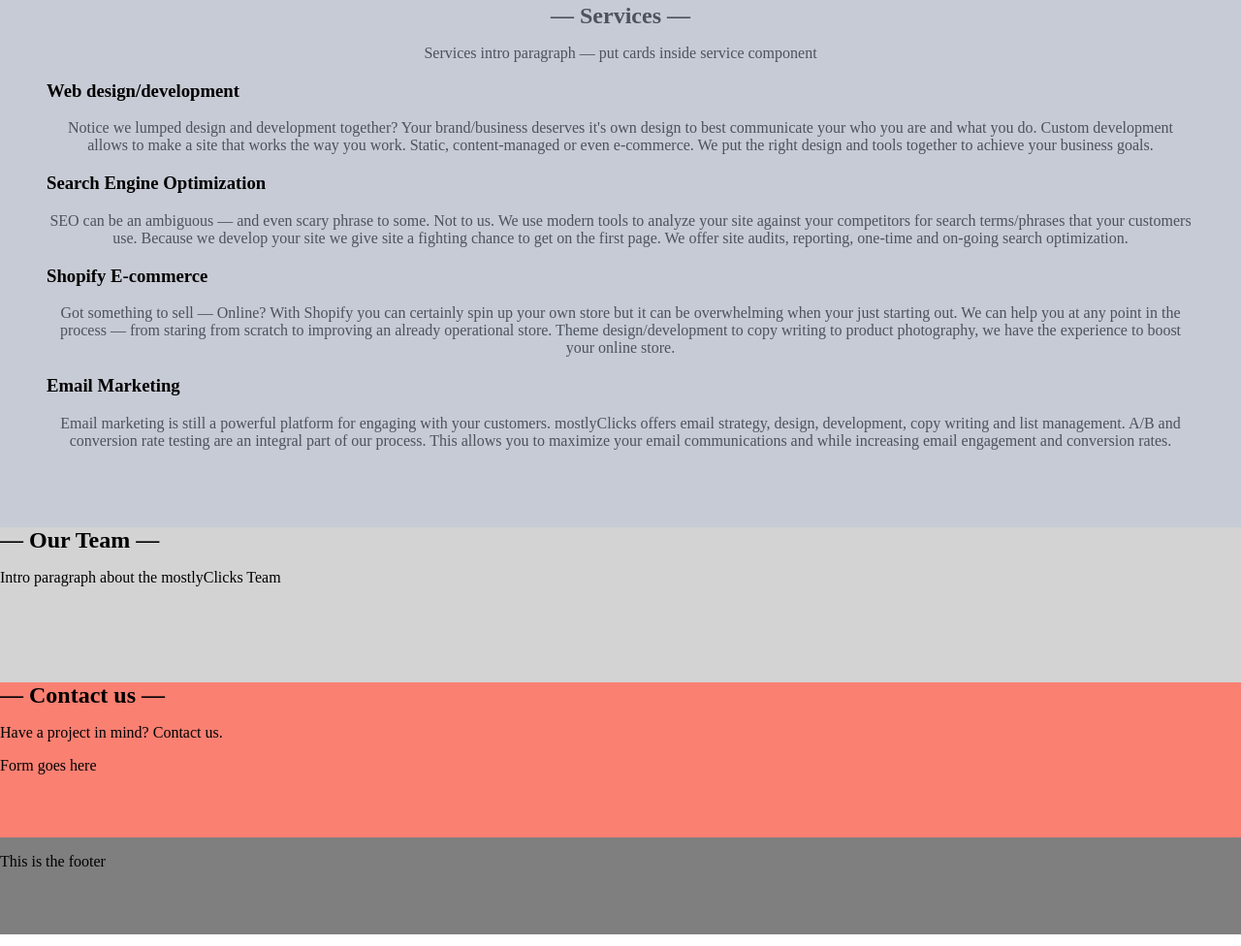
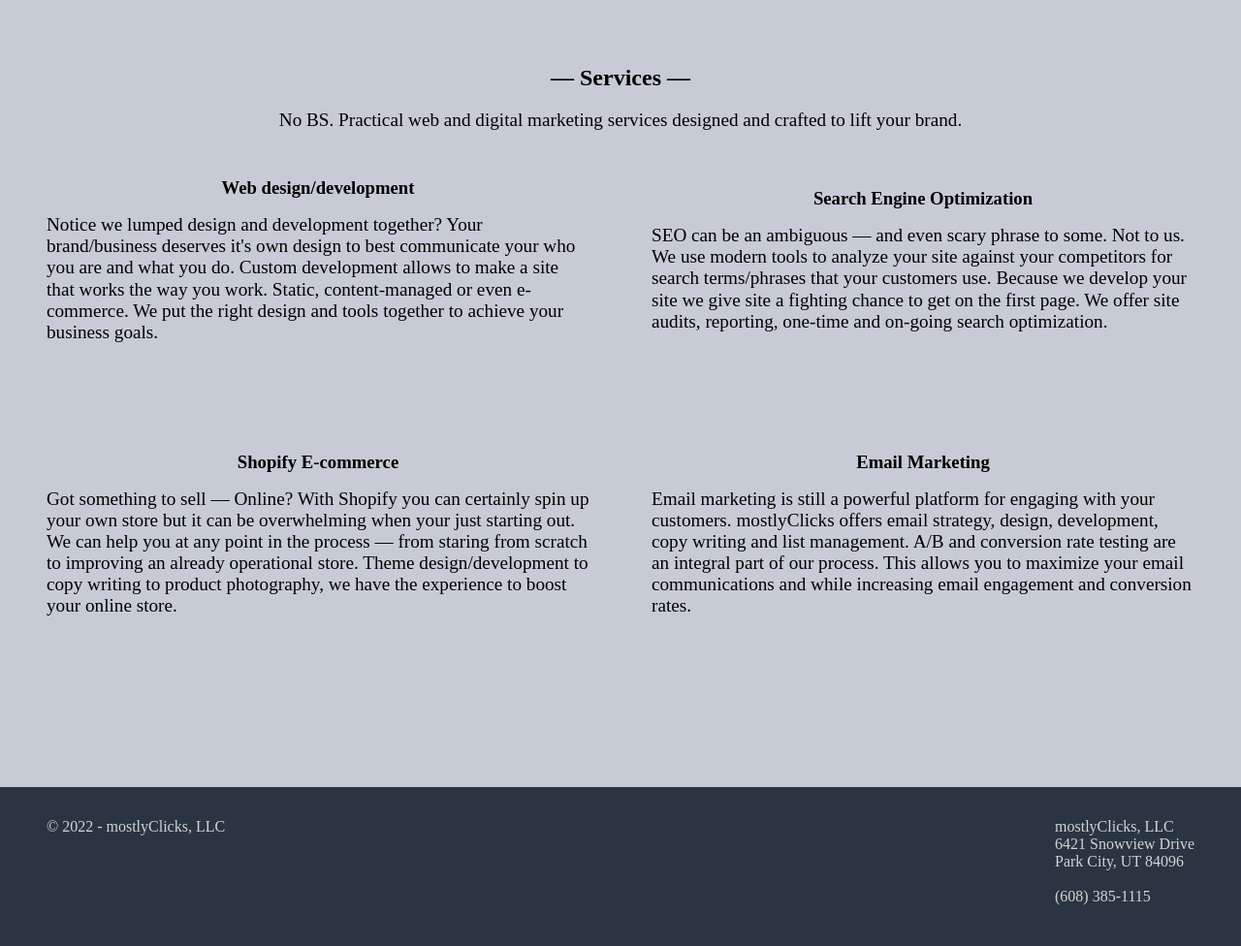
Before and after one commit to mostlyclicks/mostlyclicks-2022, a Gatsby site: page / in a window 1280 px wide. Shown: the part 941-1917 px from the top of the page at 97% size. Built offline with nearby package versions, Linux system fonts and the light colour scheme; Gatsby itself is replaced by a stand-in of ours.

Commit message:
fix services - add footer

```diff
--- a/src/components/About.js
+++ b/src/components/About.js
@@ -1,5 +1,6 @@
 import React from 'react'
 import styled from 'styled-components'
+import BgImg from "../images/MC-Mountain-Transparent-green.png";
 
 const About = (props) => {
   return (
@@ -17,6 +18,14 @@ export default About
 const AboutBox = styled.div`
   min-height: 40vh;
   background-color: #464c36;
+  background-image: url(${BgImg});
+  background-repeat: no-repeat;
+  background-position-y: bottom;
+  background-size: 160%;
+  @media (min-width: 768px) {
+    background-size: contain;
+  }
+
   display: flex;
   padding: 0 3rem;
   p {
@@ -30,9 +39,10 @@ const AboutBox = styled.div`
     }
     p {
       font-size: 120%;
-      line-height:1.15em;
+      line-height: 1.15em;
     }
     @media (min-width: 768px) {
+      background-size: cover;
       width: 600px;
       margin: 0 auto;
       p {
--- a/src/components/Card.js
+++ b/src/components/Card.js
@@ -5,15 +5,33 @@ const Card = (props) => {
   return (
     <StyledCard>
       <h3>{props.title}</h3>
-      {props.children}
+      { props.children }
     </StyledCard>
-  )
+  );
 }
 
 export default Card
 
 const StyledCard = styled.div`
+  h3,p {
+    padding:0;
+    margin:0;
+  }
+
   p {
     text-align:left;
+    line-height:1.55em;
+    margin-top:1rem;
   }
+
+
+  @media (min-width:768px) {
+
+
+
+  }
+
+
+
+
 `
--- /dev/null
+++ b/src/components/Footer.js
@@ -0,0 +1,34 @@
+import React from 'react'
+import styled from 'styled-components'
+
+const Footer = () => {
+
+  const year = new Date().getFullYear();
+
+  return (
+    <StyledFooter>
+      <div>&copy;{` ${year} - mostlyClicks, LLC`}</div>
+      <div>
+        mostlyClicks, LLC
+        <br />
+        6421 Snowview Drive
+        <br />
+        Park City, UT 84096
+        <br />
+        <br />
+        (608) 385-1115
+      </div>
+    </StyledFooter>
+  );
+}
+
+export default Footer
+
+const StyledFooter = styled.footer`
+  min-height: 100px;
+  background-color: #2b3441;
+  color:lightgray;
+  display:flex;
+  padding:2rem 3rem;
+  justify-content:space-between;
+`;
--- a/src/components/Services.js
+++ b/src/components/Services.js
@@ -1,26 +1,63 @@
 import React from 'react'
 import styled from 'styled-components'
 import Card from './Card'
+import BgImg from "../images/MC-Chairlift-Transparent-Lg.png";
 
 const Services = (props) => {
   return (
     <ServiceBox>
-      <div>
-        <h2>{props.title}</h2>
-        {props.children}
+      <h2>{props.title}</h2>
+      {props.children}
+      <ServicesWrapper>
         <Card title="Web design/development">
-          <p>Notice we lumped design and development together? Your brand/business deserves it's own design to best communicate your who you are and what you do. Custom development allows to make a site that works the way you work. Static, content-managed or even e-commerce. We put the right design and tools together to achieve your business goals.</p>
+
+          <p>
+            Notice we lumped design and development together? Your
+            brand/business deserves it's own design to best communicate your who
+            you are and what you do. Custom development allows to make a site
+            that works the way you work. Static, content-managed or even
+            e-commerce. We put the right design and tools together to achieve
+            your business goals.
+          </p>
+
         </Card>
         <Card title="Search Engine Optimization">
-          <p>SEO can be an ambiguous &mdash; and even scary phrase to some. Not to us. We use modern tools to analyze your site against your competitors for search terms/phrases that your customers use. Because we develop your site we give site a fighting chance to get on the first page. We offer site audits, reporting, one-time and on-going search optimization.</p>
+
+          <p>
+            SEO can be an ambiguous &mdash; and even scary phrase to some. Not
+            to us. We use modern tools to analyze your site against your
+            competitors for search terms/phrases that your customers use.
+            Because we develop your site we give site a fighting chance to get
+            on the first page. We offer site audits, reporting, one-time and
+            on-going search optimization.
+          </p>
+
         </Card>
         <Card title="Shopify E-commerce">
-          <p>Got something to sell &mdash; Online? With Shopify you can certainly spin up your own store but it can be overwhelming when your just starting out. We can help you at any point in the process &mdash; from staring from scratch to improving an already operational store. Theme design/development to copy writing to product photography, we have the experience to boost your online store.</p>
+
+          <p>
+            Got something to sell &mdash; Online? With Shopify you can certainly
+            spin up your own store but it can be overwhelming when your just
+            starting out. We can help you at any point in the process &mdash;
+            from staring from scratch to improving an already operational store.
+            Theme design/development to copy writing to product photography, we
+            have the experience to boost your online store.
+          </p>
+
         </Card>
         <Card title="Email Marketing">
-          <p>Email marketing is still a powerful platform for engaging with your customers. mostlyClicks offers email strategy, design, development, copy writing and list management. A/B and conversion rate testing are an integral part of our process. This allows you to maximize your email communications and while increasing email engagement and conversion rates.</p>
+
+          <p>
+            Email marketing is still a powerful platform for engaging with your
+            customers. mostlyClicks offers email strategy, design, development,
+            copy writing and list management. A/B and conversion rate testing
+            are an integral part of our process. This allows you to maximize
+            your email communications and while increasing email engagement and
+            conversion rates.
+          </p>
+
         </Card>
-      </div>
+      </ServicesWrapper>
     </ServiceBox>
   );
 }
@@ -28,17 +65,36 @@ const Services = (props) => {
 export default Services
 
 const ServiceBox = styled.div`
-  display: flex;
   background-color: #c7cbd5;
-  min-height: 20vh;
-  padding: 4rem 3rem;
-  justify-content: center;
-  div {
-    align-self: center;
-    h2,
-    p {
-      text-align: center;
-      color: #4c525e;
-    }
+  // background-image: url(${BgImg});
+  background-size: contain;
+  background-repeat: no-repeat;
+  background-position-x: 70%;
+  background-position-y: 90%;
+  min-height: 30vh;
+  padding: 8rem 3rem;
+  text-align: center;
+  p {
+      font-size: 120%;
+      line-height: 1.15em;
+      margin-bottom:3rem;
   }
 `;
+
+const ServicesWrapper = styled.div`
+  display:flex;
+  flex-direction:column;
+  align-items:center;
+  gap:2rem;
+
+  @media (min-width:768px) {
+    display:grid;
+    grid-template-columns:1fr 1fr;
+  }
+
+  @media (min-width:960px) {
+    max-width:1200px;
+    gap:4rem;
+    margin:0 auto;
+  }
+`
--- a/src/pages/index.js
+++ b/src/pages/index.js
@@ -7,6 +7,7 @@ import Services from '../components/Services'
 import Team from '../components/Team'
 import Contact from '../components/Contact'
 import Logo from '../images/mostlyClicks-logo-white.png'
+import Footer from '../components/Footer'
 
 
 
@@ -15,22 +16,29 @@ const Index = () => {
   return (
     <Layout>
       <StyledHeader>
-        <brand><img src={Logo} alt="mostlyClicks, llc Logo" /></brand>
+        <brand>
+          <img src={Logo} alt="mostlyClicks, llc Logo" />
+        </brand>
       </StyledHeader>
       <StyledMain>
         <Hero title="Web, SEO, Email Marketing | Park City, UT" />
 
         <About title="WE MOVE MOUNTAINS">
           <p>
-            Actually, we can't &mdash; but we can do custom website design/development, technical and on-page search
-            engine optimization, Shopify e-commerce and email marketing for small/medium businesses.
+            Actually, we can't &mdash; but we can do custom website
+            design/development, technical and on-page search engine
+            optimization, Shopify e-commerce and email marketing for
+            small/medium businesses.
           </p>
         </About>
 
         <Services title="Services">
-          <p>Services intro paragraph — put cards inside service component</p>
+          <p>
+            No BS. Practical web and digital marketing services designed and
+            crafted to lift your brand.
+          </p>
         </Services>
-
+        {/*
         <Team title="Our Team">
           <p>Intro paragraph about the mostlyClicks Team</p>
         </Team>
@@ -38,13 +46,9 @@ const Index = () => {
         <Contact title="Contact us">
           <p>Have a project in mind? Contact us.</p>
         </Contact>
-
-
+      */}
       </StyledMain>
-      <StyledFooter>
-        <p>This is the footer</p>
-      </StyledFooter>
-
+      <Footer />
     </Layout>
   );
 }
@@ -60,7 +64,6 @@ const StyledHeader = styled.header`
   z-index:10;
   img {
     height:55px;
-
   }
 
 `;
@@ -69,8 +72,3 @@ const StyledMain = styled.main`
   flex: 100%;
   background-color: rgba(0, 0, 0, 0.08);
 `;
-
-const StyledFooter = styled.footer`
-  min-height: 100px;
-  background-color: rgba(0, 0, 0, 0.5);
-`;
```
Also changed, not shown: src/images/MC-Chairlift-Transparent-Lg.png (added), src/images/MC-Mountain-Transparent-green.png (added), src/images/MC-Mountain-Transparent.png (added).
